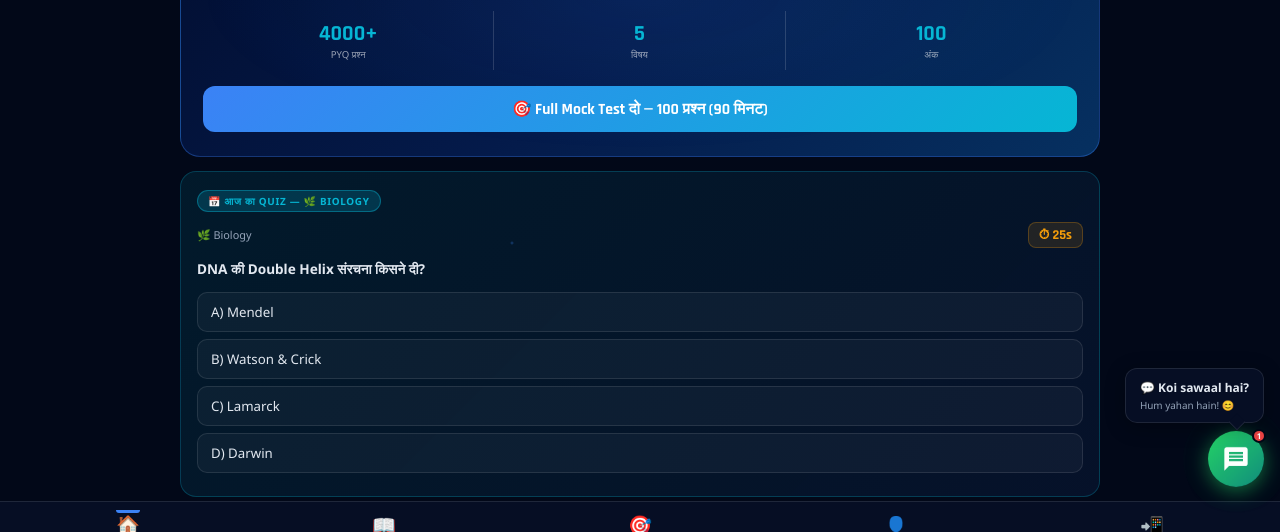
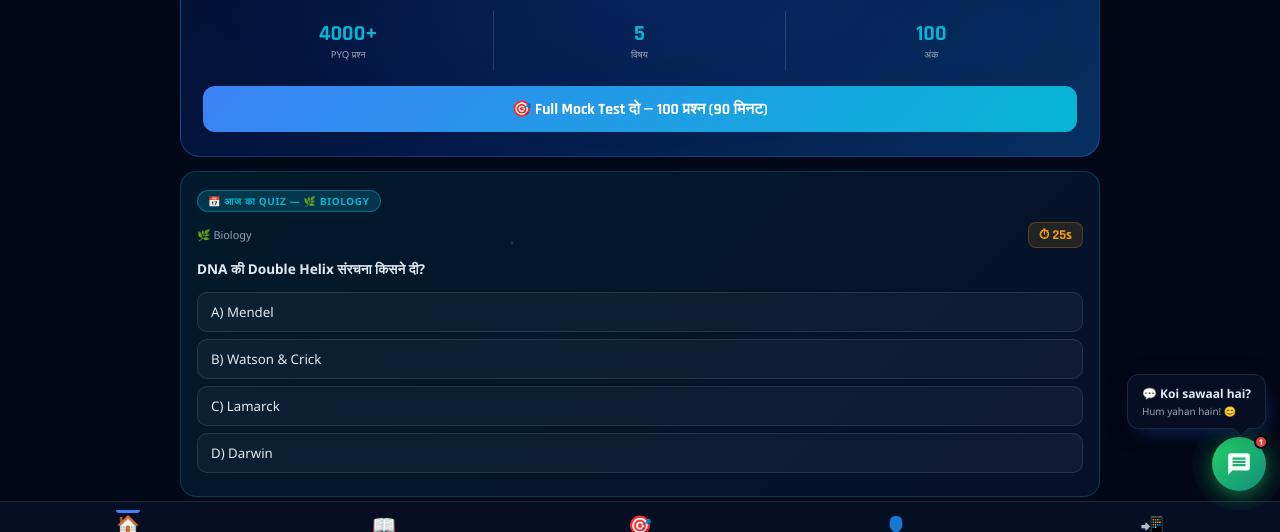
Before and after one commit to PurnendraMaurya/PNST2027, a plain HTML site: page index.html in a window 1280 px wide. Shown: the part 237-769 px from the top of the page. Drawn offline with Linux system fonts and the light colour scheme.

Commit message:
Best file

```diff
--- a/index.html
+++ b/index.html
@@ -499,8 +499,7 @@ body { font-family: var(--fn); background: var(--bg); color: var(--tx); min-heig
 .dq-badge     { display:inline-block; background:rgba(6,182,212,.2); border:1px solid rgba(6,182,212,.4); border-radius:20px; font-size:.62rem; font-weight:700; padding:3px 10px; color:var(--cyan); margin-bottom:10px; text-transform:uppercase; letter-spacing:.7px; }
 
 /* PWA BUTTON */
-.pwa-btn      { display:none; position:fixed; bottom:74px; left:14px; z-index:399; background:linear-gradient(135deg,var(--blue),var(--cyan)); color:#fff; border:none; border-radius:14px; padding:10px 16px; font-family:var(--fn2); font-size:.82rem; font-weight:700; cursor:pointer; box-shadow:0 4px 20px rgba(59,130,246,.45); align-items:center; gap:7px; transition:transform .2s; }
-.pwa-btn:hover{ transform:translateY(-2px); }
+.pwa-btn      { display:none; }
 .pwa-btn.show { display:flex; }
 
 /* NOTIFICATIONS */
@@ -630,7 +629,43 @@ body { font-family: var(--fn); background: var(--bg); color: var(--tx); min-heig
 <div class="toast" id="toast"></div>
 
 <!-- PWA Install Button -->
-<button class="pwa-btn" id="pwaBtn" onclick="installPWA()">📲 App Install करें</button>
+<!-- Floating Action Buttons Group — Sirf Home Page Pe -->
+<div id="fabGroup" style="position:fixed;bottom:72px;right:14px;z-index:400;display:none;flex-direction:column;align-items:flex-end;gap:10px">
+
+  <!-- PWA Install Button -->
+  <div id="fabPwa" style="display:none">
+    <button onclick="installPWA()" id="pwaBtn"
+      style="display:flex;align-items:center;gap:8px;padding:10px 14px;background:linear-gradient(135deg,#2563eb,#0891b2);color:#fff;border:none;border-radius:14px;font-family:var(--fn2);font-size:.8rem;font-weight:700;cursor:pointer;touch-action:manipulation;box-shadow:0 4px 16px rgba(37,99,235,.45);white-space:nowrap">
+      <span style="font-size:1rem">📲</span> App Install करें
+    </button>
+  </div>
+
+  <!-- Chat Button -->
+  <div onclick="openTawkChat()" id="fabChat"
+    style="cursor:pointer;touch-action:manipulation;position:relative">
+    <!-- Pulse ring -->
+    <div style="position:absolute;inset:-5px;border-radius:50%;background:rgba(37,211,102,.25);animation:chatPulseAnim 2.2s ease-out infinite"></div>
+    <!-- Main circle -->
+    <div style="width:54px;height:54px;border-radius:50%;background:linear-gradient(135deg,#25d366,#128c7e);display:flex;align-items:center;justify-content:center;box-shadow:0 4px 18px rgba(37,211,102,.5);transition:transform .18s"
+      onmousedown="this.style.transform='scale(.9)'" onmouseup="this.style.transform='scale(1)'"
+      ontouchstart="this.style.transform='scale(.9)'" ontouchend="this.style.transform='scale(1)'">
+      <svg width="26" height="26" viewBox="0 0 24 24" fill="white">
+        <path d="M20 2H4c-1.1 0-2 .9-2 2v18l4-4h14c1.1 0 2-.9 2-2V4c0-1.1-.9-2-2-2zm-2 12H6v-2h12v2zm0-3H6V9h12v2zm0-3H6V6h12v2z"/>
+      </svg>
+    </div>
+    <!-- Red dot -->
+    <div style="position:absolute;top:-2px;right:-2px;width:14px;height:14px;background:#ef4444;border-radius:50%;border:2px solid var(--bg);display:flex;align-items:center;justify-content:center">
+      <span style="font-size:8px;color:#fff;font-weight:700;line-height:1">1</span>
+    </div>
+    <!-- Tooltip -->
+    <div id="chatTooltip" style="position:absolute;bottom:62px;right:0;background:var(--bg2);border:1px solid var(--card-border);border-radius:12px;padding:10px 14px;white-space:nowrap;box-shadow:0 4px 20px rgba(0,0,0,.35);animation:tooltipAnim .3s ease;pointer-events:none">
+      <div style="font-size:.75rem;font-weight:700;color:var(--tx)">💬 Koi sawaal hai?</div>
+      <div style="font-size:.62rem;color:var(--tx2);margin-top:2px">Hum yahan hain! 😊</div>
+      <div style="position:absolute;bottom:-6px;right:18px;width:12px;height:12px;background:var(--bg2);border-right:1px solid var(--card-border);border-bottom:1px solid var(--card-border);transform:rotate(45deg)"></div>
+    </div>
+  </div>
+
+</div>
 
 <!-- ══════════════════════════════════════════════════
      MODALS
@@ -955,6 +990,7 @@ body { font-family: var(--fn); background: var(--bg); color: var(--tx); min-heig
           <button class="footer-link-item" onclick="nav('leaderboard')">Leaderboard</button>
           <button class="footer-link-item" onclick="nav('profile')">My Profile</button>
           <button class="footer-link-item" onclick="nav('login')">Login / Register</button>
+          <button class="footer-link-item" onclick="openTawkChat()">💬 Live Chat</button>
           <button class="footer-link-item" onclick="installPWA()">App Install करें</button>
           <button class="footer-link-item" onclick="toggleTheme()">Theme बदलें</button>
         </div>
@@ -970,6 +1006,9 @@ body { font-family: var(--fn); background: var(--bg); color: var(--tx); min-heig
       <div style="padding:14px 16px;display:flex;justify-content:center;gap:10px;border-bottom:1px solid rgba(255,255,255,.06)">
         <a href="https://www.instagram.com/pkmauryamp17" target="_blank" style="width:38px;height:38px;border-radius:10px;background:linear-gradient(135deg,#f09433,#dc2743,#bc1888);display:flex;align-items:center;justify-content:center;text-decoration:none"><svg width="16" height="16" viewBox="0 0 24 24" fill="white"><path d="M12 2.163c3.204 0 3.584.012 4.85.07 3.252.148 4.771 1.691 4.919 4.919.058 1.265.069 1.645.069 4.849 0 3.205-.012 3.584-.069 4.849-.149 3.225-1.664 4.771-4.919 4.919-1.266.058-1.644.07-4.85.07-3.204 0-3.584-.012-4.849-.07-3.26-.149-4.771-1.699-4.919-4.92-.058-1.265-.07-1.644-.07-4.849 0-3.204.013-3.583.07-4.849.149-3.227 1.664-4.771 4.919-4.919 1.266-.057 1.645-.069 4.849-.069zm0-2.163c-3.259 0-3.667.014-4.947.072-4.358.2-6.78 2.618-6.98 6.98-.059 1.281-.073 1.689-.073 4.948 0 3.259.014 3.668.072 4.948.2 4.358 2.618 6.78 6.98 6.98 1.281.058 1.689.072 4.948.072 3.259 0 3.668-.014 4.948-.072 4.354-.2 6.782-2.618 6.979-6.98.059-1.28.073-1.689.073-4.948 0-3.259-.014-3.667-.072-4.947-.196-4.354-2.617-6.78-6.979-6.98-1.281-.059-1.69-.073-4.949-.073zm0 5.838c-3.403 0-6.162 2.759-6.162 6.162s2.759 6.163 6.162 6.163 6.162-2.759 6.162-6.163c0-3.403-2.759-6.162-6.162-6.162zm0 10.162c-2.209 0-4-1.79-4-4 0-2.209 1.791-4 4-4s4 1.791 4 4c0 2.21-1.791 4-4 4zm6.406-11.845c-.796 0-1.441.645-1.441 1.44s.645 1.44 1.441 1.44c.795 0 1.439-.645 1.439-1.44s-.644-1.44-1.439-1.44z"/></svg></a>
         <a href="https://www.linkedin.com/in/purnendra-kumar-kushwaha-520409270" target="_blank" style="width:38px;height:38px;border-radius:10px;background:#0077b5;display:flex;align-items:center;justify-content:center;text-decoration:none"><svg width="16" height="16" viewBox="0 0 24 24" fill="white"><path d="M20.447 20.452h-3.554v-5.569c0-1.328-.027-3.037-1.852-3.037-1.853 0-2.136 1.445-2.136 2.939v5.667H9.351V9h3.414v1.561h.046c.477-.9 1.637-1.85 3.37-1.85 3.601 0 4.267 2.37 4.267 5.455v6.286zM5.337 7.433a2.062 2.062 0 01-2.063-2.065 2.064 2.064 0 112.063 2.065zm1.782 13.019H3.555V9h3.564v11.452zM22.225 0H1.771C.792 0 0 .774 0 1.729v20.542C0 23.227.792 24 1.771 24h20.451C23.2 24 24 23.227 24 22.271V1.729C24 .774 23.2 0 22.222 0h.003z"/></svg></a>
+        <button onclick="openTawkChat()" style="width:38px;height:38px;border-radius:10px;background:linear-gradient(135deg,#25d366,#128c7e);border:none;display:flex;align-items:center;justify-content:center;cursor:pointer;touch-action:manipulation" title="Live Chat">
+          <svg width="18" height="18" viewBox="0 0 24 24" fill="white"><path d="M20 2H4c-1.1 0-2 .9-2 2v18l4-4h14c1.1 0 2-.9 2-2V4c0-1.1-.9-2-2-2zm-2 12H6v-2h12v2zm0-3H6V9h12v2zm0-3H6V6h12v2z"/></svg>
+        </button>
         <button onclick="openContactForm()" style="width:38px;height:38px;border-radius:10px;background:linear-gradient(135deg,#3b82f6,#06b6d4);border:none;display:flex;align-items:center;justify-content:center;cursor:pointer;font-size:16px;touch-action:manipulation" title="Message Bhejo">📩</button>
         <button onclick="installPWA()" style="width:38px;height:38px;border-radius:10px;background:linear-gradient(135deg,#22c55e,#15803d);border:none;display:flex;align-items:center;justify-content:center;cursor:pointer;font-size:16px;touch-action:manipulation" title="App Install">📲</button>
       </div>
@@ -1052,34 +1091,6 @@ body { font-family: var(--fn); background: var(--bg); color: var(--tx); min-heig
     </div>
   </div><!-- /wrap -->
 
-  <!-- ✨ FLOATING CHAT BUBBLE — Sirf Home Page Pe -->
-  <div id="chatBubble" onclick="openTawkChat()"
-    style="position:fixed;bottom:76px;right:16px;z-index:398;cursor:pointer;touch-action:manipulation;display:none">
-    <!-- Bubble -->
-    <div style="position:relative">
-      <!-- Pulse ring animation -->
-      <div id="chatPulse" style="position:absolute;inset:-6px;border-radius:50%;background:rgba(37,211,102,.3);animation:chatPulseAnim 2s ease-out infinite"></div>
-      <!-- Main button -->
-      <div style="width:56px;height:56px;border-radius:50%;background:linear-gradient(135deg,#25d366,#128c7e);display:flex;align-items:center;justify-content:center;box-shadow:0 4px 20px rgba(37,211,102,.5);transition:transform .2s"
-        onmousedown="this.style.transform='scale(.92)'" onmouseup="this.style.transform='scale(1)'" ontouchstart="this.style.transform='scale(.92)'" ontouchend="this.style.transform='scale(1)'">
-        <!-- WhatsApp-style chat icon -->
-        <svg width="28" height="28" viewBox="0 0 24 24" fill="white">
-          <path d="M20 2H4c-1.1 0-2 .9-2 2v18l4-4h14c1.1 0 2-.9 2-2V4c0-1.1-.9-2-2-2zm-2 12H6v-2h12v2zm0-3H6V9h12v2zm0-3H6V6h12v2z"/>
-        </svg>
-      </div>
-      <!-- Notification dot -->
-      <div style="position:absolute;top:-2px;right:-2px;width:14px;height:14px;background:#ef4444;border-radius:50%;border:2px solid var(--bg);display:flex;align-items:center;justify-content:center">
-        <span style="font-size:8px;color:#fff;font-weight:700;line-height:1">1</span>
-      </div>
-    </div>
-    <!-- Tooltip -->
-    <div id="chatTooltip" style="position:absolute;bottom:64px;right:0;background:var(--bg2);border:1px solid var(--card-border);border-radius:12px;padding:10px 14px;white-space:nowrap;box-shadow:0 4px 20px rgba(0,0,0,.3);animation:tooltipAnim .3s ease">
-      <div style="font-size:.75rem;font-weight:700;color:var(--tx)">💬 Koi sawaal hai?</div>
-      <div style="font-size:.62rem;color:var(--tx2);margin-top:2px">Hum yahan hain! 😊</div>
-      <!-- Arrow -->
-      <div style="position:absolute;bottom:-6px;right:20px;width:12px;height:12px;background:var(--bg2);border-right:1px solid var(--card-border);border-bottom:1px solid var(--card-border);transform:rotate(45deg)"></div>
-    </div>
-  </div>
 
   <div class="bottom-nav">
     <button class="bnav on"           id="bn-home"    onclick="nav('home')">       <span class="bnav-ic">🏠</span><span class="bnav-lb">होम</span></button>
@@ -2839,19 +2850,29 @@ function doLogout(){
    CHAT BUBBLE — Sirf Home Page Pe
    ══════════════════════════════════════════════════════ */
 function showChatBubble(show){
-  var bubble=$('chatBubble');
-  if(!bubble) return;
+  var fab=$('fabGroup');
+  if(!fab) return;
   if(show){
-    bubble.style.display='block';
-    bubble.style.animation='chatBounce 2s ease-in-out 1s 3';
+    fab.style.display='flex';
+    // Tooltip 5 sec baad hide karo
     setTimeout(function(){
       var tip=$('chatTooltip'); if(tip) tip.style.display='none';
     }, 5000);
+    // Tawk default bubble hide rakho
     if(window.Tawk_API && window.Tawk_API.hideWidget) window.Tawk_API.hideWidget();
+    // PWA button show karo agar install nahi hua
+    checkPWAInstall();
   } else {
-    bubble.style.display='none';
+    fab.style.display='none';
     if(window.Tawk_API && window.Tawk_API.hideWidget) window.Tawk_API.hideWidget();
   }
+}
+
+function checkPWAInstall(){
+  var fabPwa=$('fabPwa');
+  if(!fabPwa) return;
+  var installed=window.matchMedia('(display-mode: standalone)').matches||window.navigator.standalone;
+  fabPwa.style.display=installed?'none':'block';
 }
 
 function openTawkChat(){
@@ -2882,7 +2903,7 @@ function installPWA(){
     deferredInstallPrompt.prompt();
     deferredInstallPrompt.userChoice.then(function(r){
       deferredInstallPrompt=null;
-      if(r.outcome==='accepted'){ toast('🎉 App install ho rahi hai!'); var b=$('pwaBtn'); if(b) b.classList.remove('show'); document.querySelectorAll('.bnav-install').forEach(function(el){el.style.display='none';}); }
+      if(r.outcome==='accepted'){ toast('🎉 App install ho rahi hai!'); var fb=$('fabPwa'); if(fb) fb.style.display='none'; document.querySelectorAll('.bnav-install').forEach(function(el){el.style.display='none';}); }
       else toast('ℹ️ Install cancel kiya.');
     });
     return;
@@ -2892,7 +2913,7 @@ function installPWA(){
 
 window.addEventListener('beforeinstallprompt',function(e){
   e.preventDefault(); deferredInstallPrompt=e;
-  var b=$('pwaBtn'); if(b) b.classList.add('show');
+  var fb=$('fabPwa'); if(fb) fb.style.display='block';
   document.querySelectorAll('.bnav-install').forEach(function(el){el.style.display='flex';});
 });
 
@@ -2985,7 +3006,7 @@ window.addEventListener('load',function(){
   // Daily quiz load
   loadDailyQuiz();
 
-  // Chat bubble — Home page pe show karo
+  // FAB group — Home page pe show karo (2 sec delay)
   setTimeout(function(){ showChatBubble(true); }, 2000);
 
   // PWA Service Worker
```
